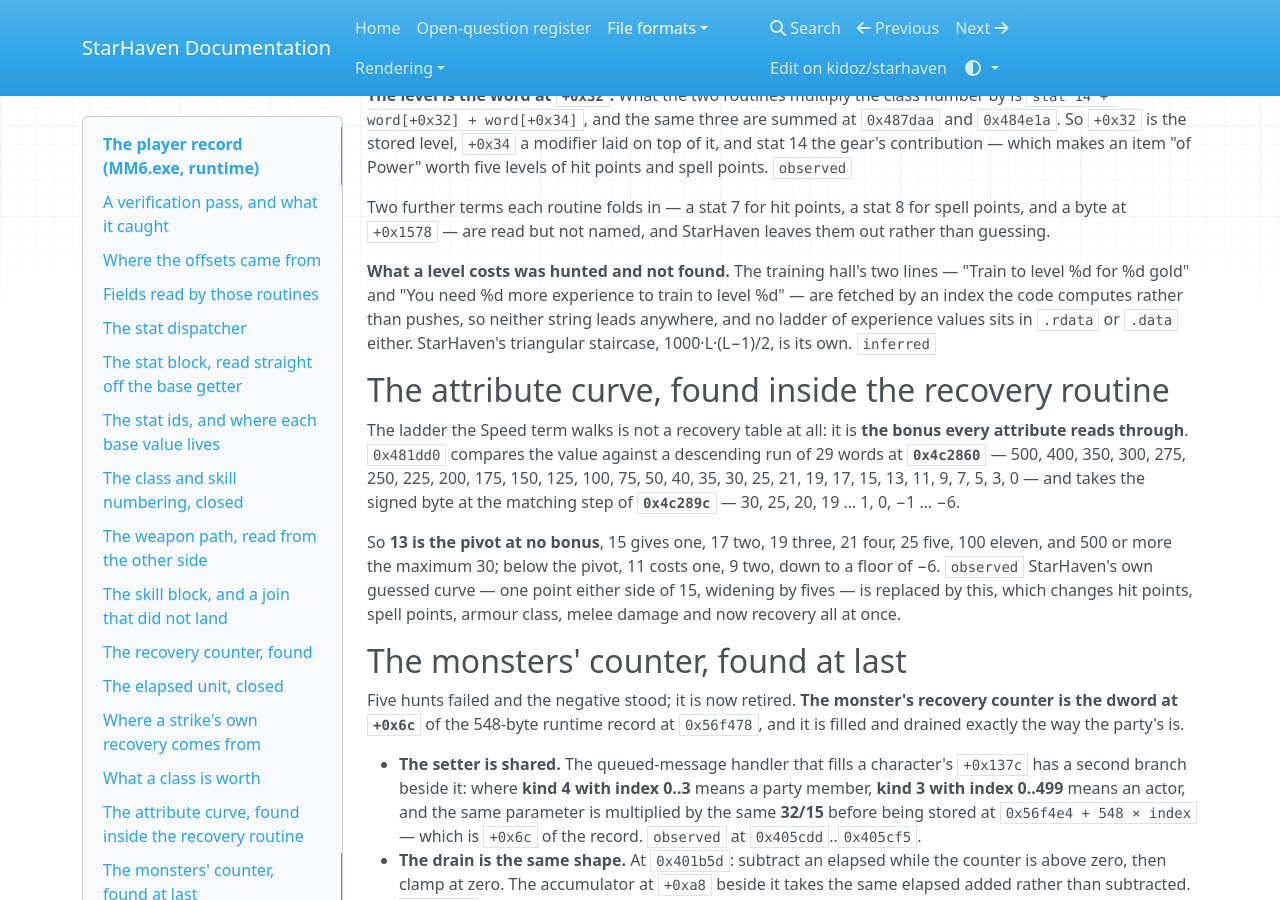
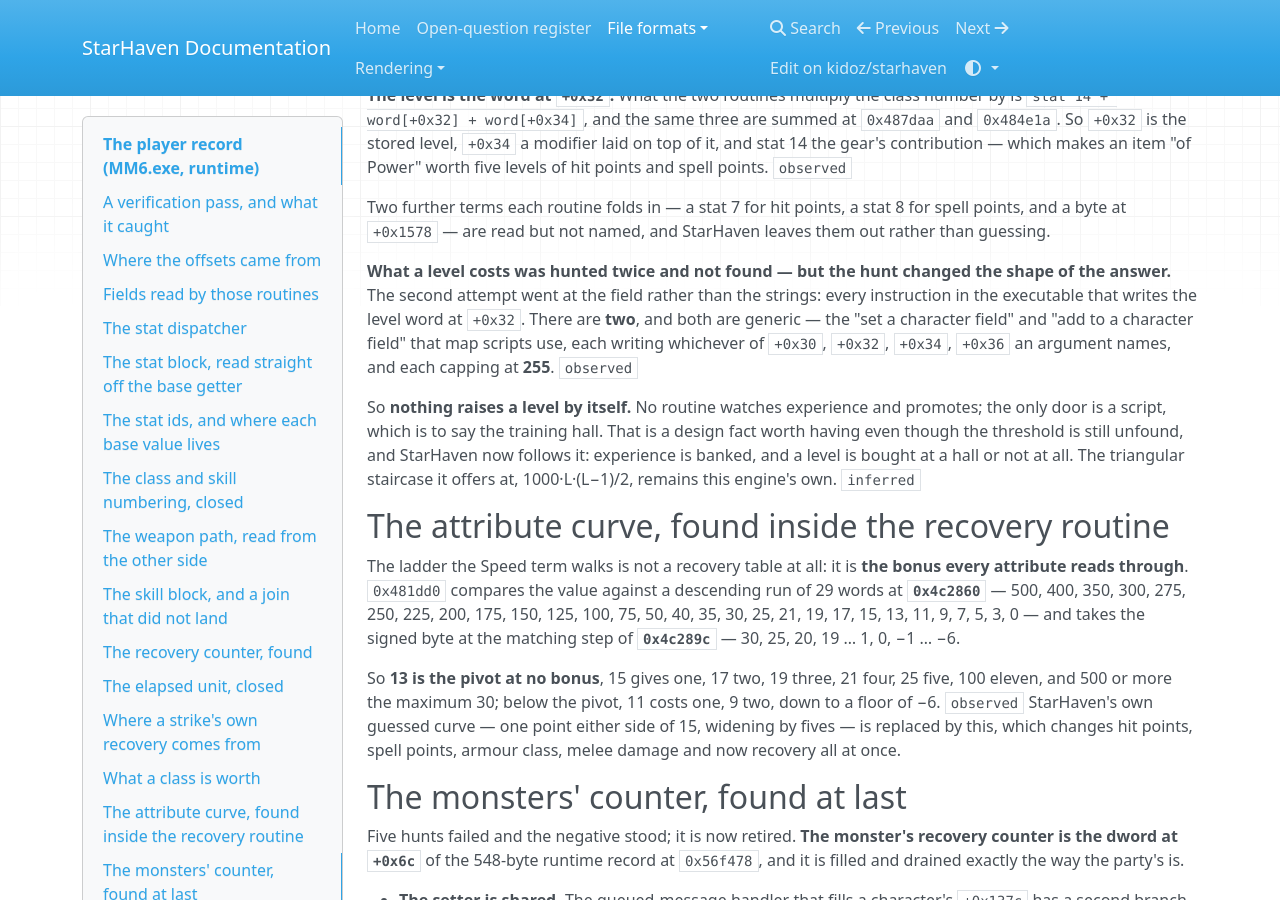
Before and after one commit to kidoz/starhaven, an MkDocs documentation site: the page built from docs/formats/player-record.md, in a window 1280 px wide and 900 px high, scrolled down 7587 px. Built offline with MkDocs 1.6.1, drawn with Linux system fonts in a browser that asks for light colours; nearby versions of some CDN libraries.

Commit message:
Find that nothing raises a level but a script, and route it through the hall

```diff
--- a/docs/formats/player-record.md
+++ b/docs/formats/player-record.md
@@ -408,12 +408,20 @@
 for spell points, and a byte at `+0x1578` — are read but not named, and
 StarHaven leaves them out rather than guessing.
 
-**What a level costs was hunted and not found.** The training hall's two
-lines — "Train to level %d for %d gold" and "You need %d more experience to
-train to level %d" — are fetched by an index the code computes rather than
-pushes, so neither string leads anywhere, and no ladder of experience values
-sits in `.rdata` or `.data` either. StarHaven's triangular staircase,
-1000·L·(L−1)/2, is its own. `inferred`
+**What a level costs was hunted twice and not found — but the hunt changed
+the shape of the answer.** The second attempt went at the field rather than
+the strings: every instruction in the executable that writes the level word
+at `+0x32`. There are **two**, and both are generic — the "set a character
+field" and "add to a character field" that map scripts use, each writing
+whichever of `+0x30`, `+0x32`, `+0x34`, `+0x36` an argument names, and each
+capping at **255**. `observed`
+
+So **nothing raises a level by itself.** No routine watches experience and
+promotes; the only door is a script, which is to say the training hall. That
+is a design fact worth having even though the threshold is still unfound,
+and StarHaven now follows it: experience is banked, and a level is bought at
+a hall or not at all. The triangular staircase it offers at, 1000·L·(L−1)/2,
+remains this engine's own. `inferred`
 
 ## The attribute curve, found inside the recovery routine
 
```
Also changed, not shown: README.md (+9 -0 lines), 4 other files.
